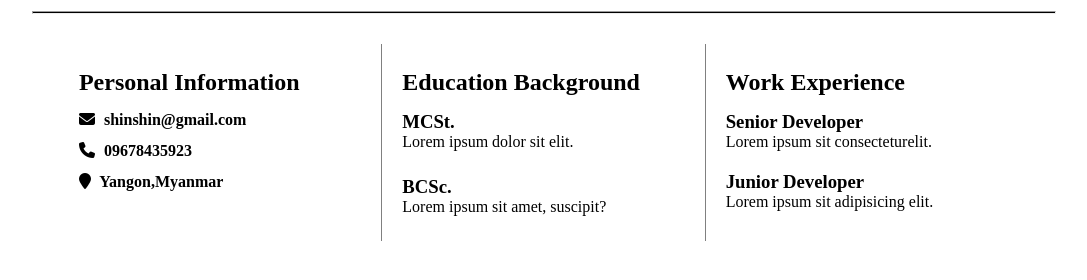
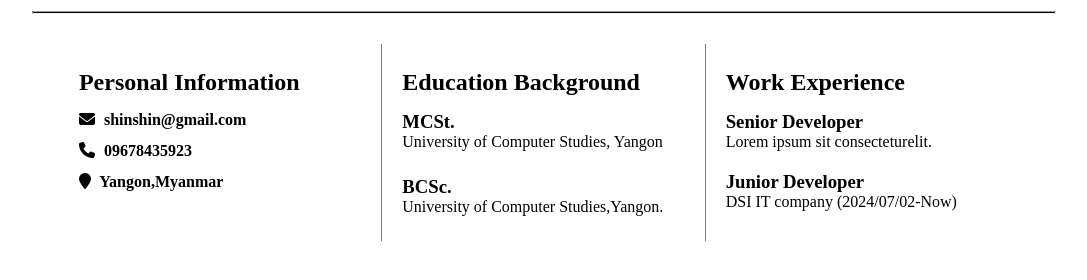
Before and after one commit to ShinShin-Hein/my-portfolio2, a plain HTML site: page index.html in a window 1280 px wide. Shown: the part 336-616 px from the top of the page, without its empty margins (96-1183 px from the left). Drawn offline with Linux system fonts and the light colour scheme.

Commit message:
added text

```diff
--- a/index.html
+++ b/index.html
@@ -40,9 +40,9 @@
             <div class="info2">
                 <h2 style="margin-bottom: 15px;">Education Background</h2>
                 <h3>MCSt.</h3>
-                <p style="width: 100%;">Lorem ipsum dolor sit elit.</p>
+                <p style="width: 100%;">University of Computer Studies, Yangon</p>
                 <h3 style="margin-top: 25px;">BCSc.</h3>
-                <p>Lorem ipsum sit amet, suscipit?</p>
+                <p>University of Computer Studies,Yangon.</p>
             </div>
             <div class="info3">
                 <h2 style="margin-bottom: 15px;">Work Experience</h2>
@@ -50,7 +50,7 @@
                 <p>Lorem ipsum sit consecteturelit.</p>
 
                 <h3 style="margin-top: 20px;">Junior Developer</h3>
-                <p>Lorem ipsum sit adipisicing elit.</p>
+                <p>DSI IT company (2024/07/02-Now)</p>
             </div>
         </div>
     </div>
```
